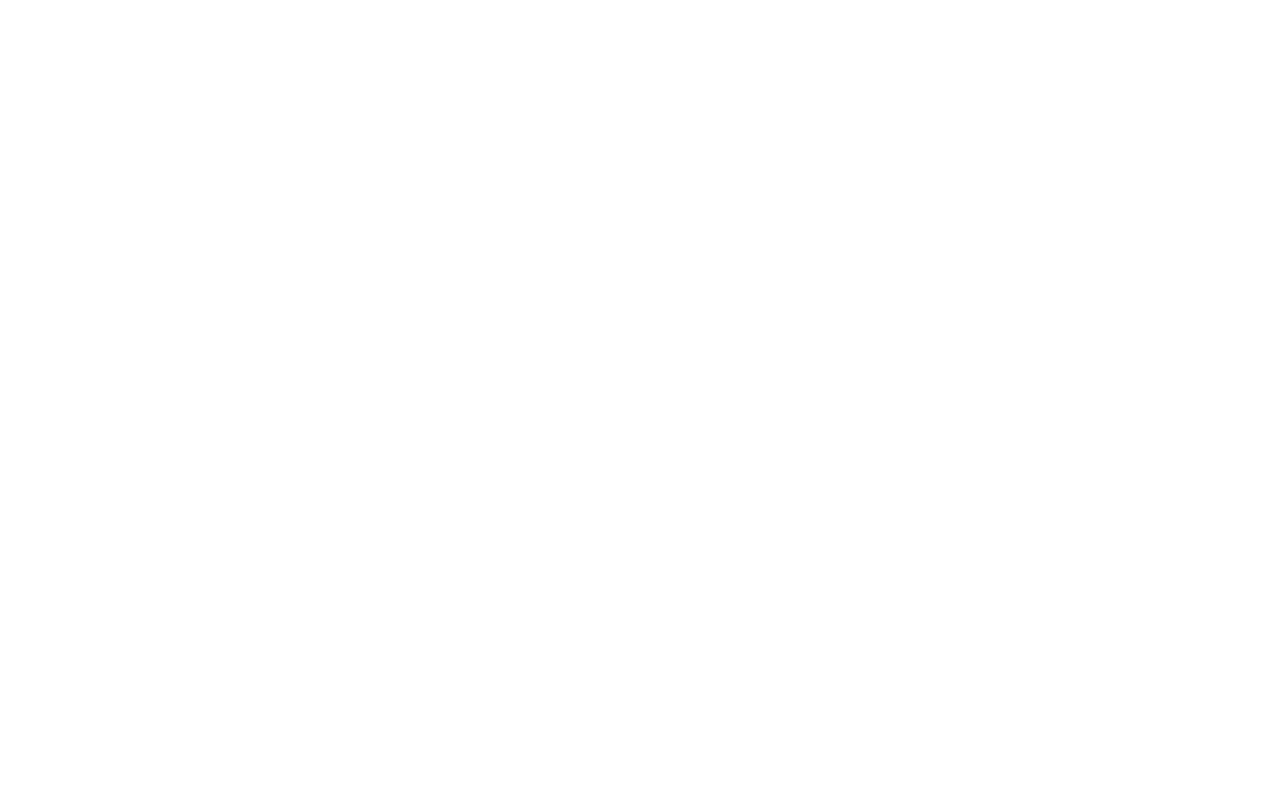
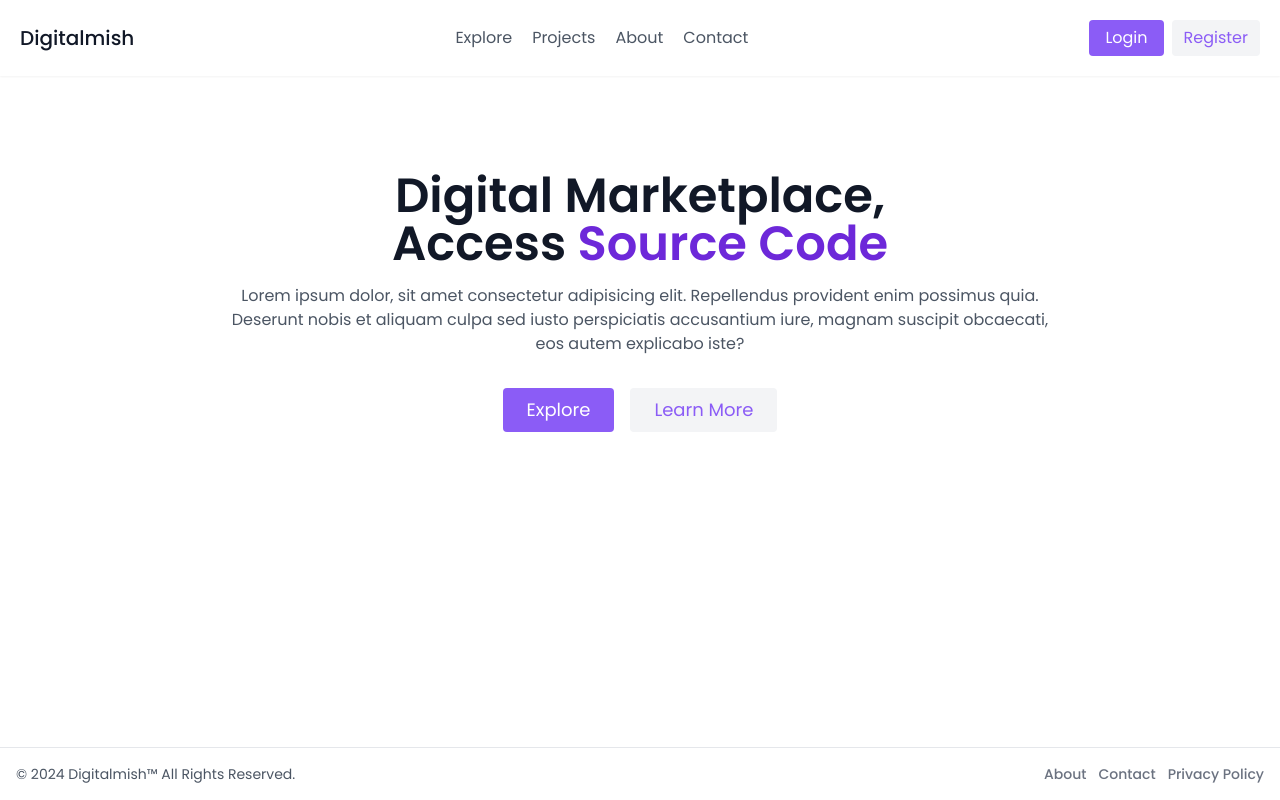
Before and after one commit to ahmeetmish/digital-e-commerce, a Next.js app: page / in a window 1280 px wide. Built offline with nearby package versions, Linux system fonts and the light colour scheme.

Commit message:
components integrated

```diff
--- a/app/layout.js
+++ b/app/layout.js
@@ -1,5 +1,8 @@
 import "./globals.css"
 import { Poppins } from "next/font/google"
+
+import Navbar from "./_components/Navbar"
+import Footer from "./_components/Footer"
 
 const poppins = Poppins({ subsets: ["latin"], weight: ['200', '300', '400', '500', '600', '700'] })
 
@@ -10,7 +13,11 @@
 export default function RootLayout({ children }) {
   return (
     <html lang="en">
-      <body className={poppins.className}>{children}</body>
+      <body className={poppins.className}>
+        <Navbar />
+        {children}
+        <Footer />
+        </body>
     </html>
   )
 }
--- a/app/page.js
+++ b/app/page.js
@@ -1,5 +1,9 @@
+import Hero from "./_components/Hero"
+
 export default function Home() {
   return (
-    <div></div>
+    <>
+      <Hero />
+    </>
   )
 }
```
